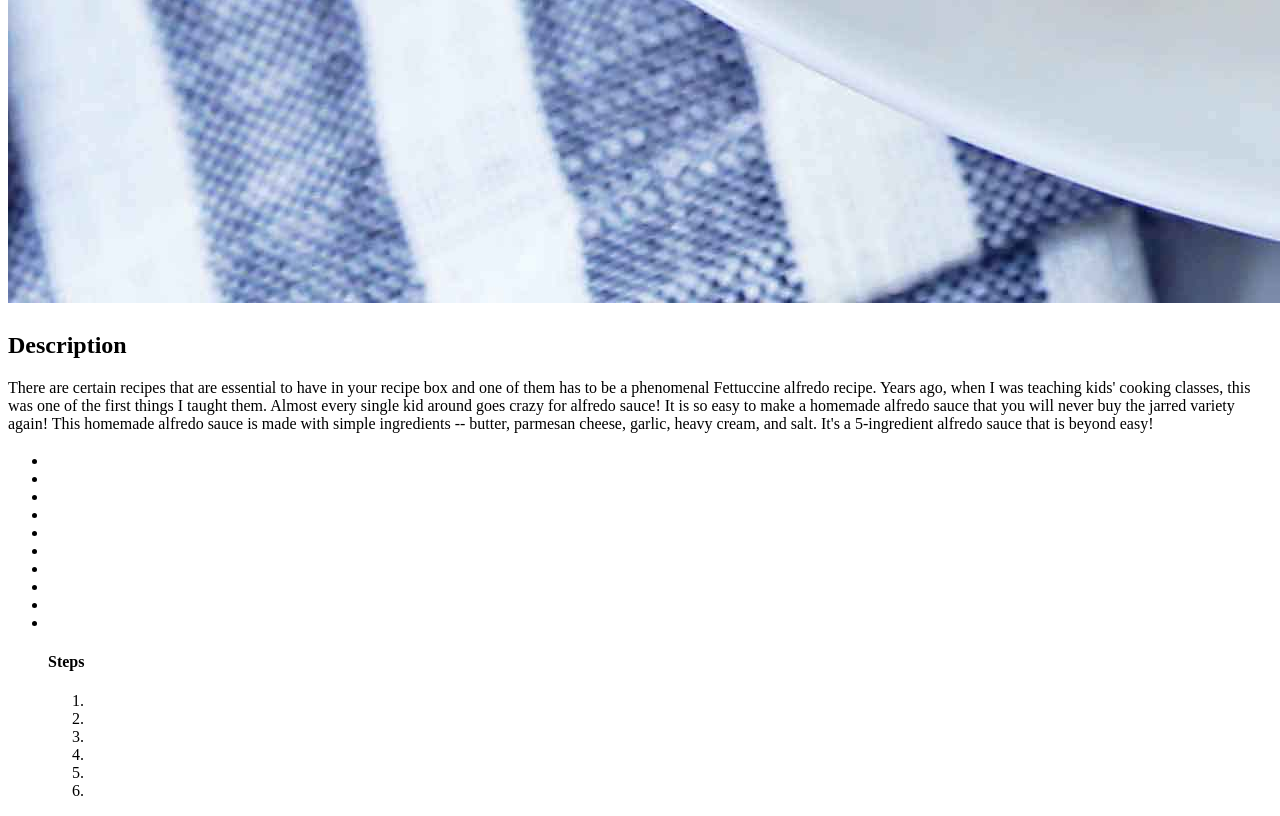
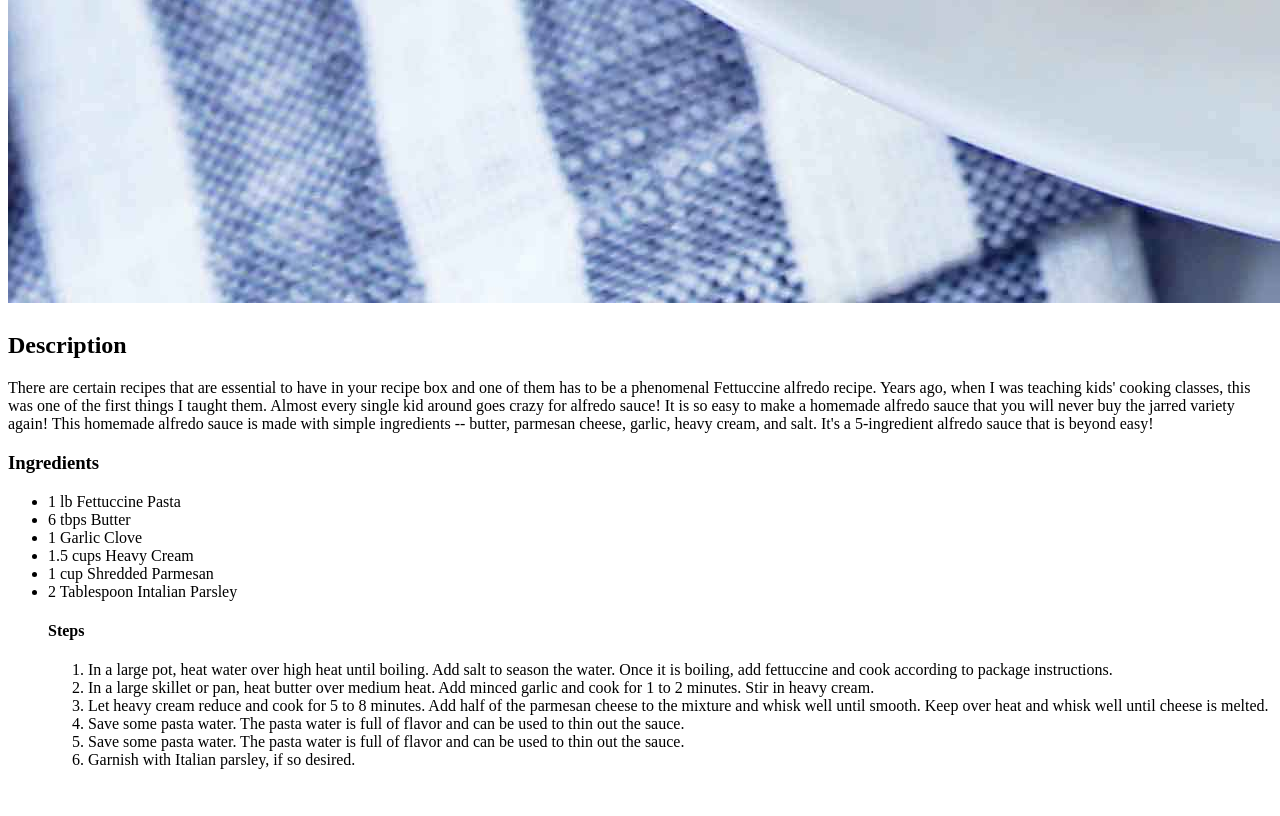
Before and after one commit to jordan902/odin-recipes, a plain HTML site: page recipes/alfredo.html in a window 1280 px wide. Shown: the part 3425-4241 px from the top of the page. After the commit the page ends 4210 px from the top, so only its background shows below. Drawn offline with Linux system fonts and the light colour scheme.

Commit message:
Create lists

```diff
--- a/recipes/alfredo.html
+++ b/recipes/alfredo.html
@@ -16,28 +16,24 @@
         This homemade alfredo sauce is made with simple ingredients -- butter, parmesan cheese, garlic, heavy cream, and salt. It's a 5-ingredient alfredo sauce that is beyond easy!
        </p>
 
-        <h3></h3>
+        <h3>Ingredients</h3>
         <ul>
-            <li></li>
-            <li>
-            <li></li>
-            <li></li>
-            <li></li>
-            <li></li>
-            <li></li>
-            <li></li>
-            <li></li>
-            <li></li>
+            <li>1 lb Fettuccine Pasta</li>
+            <li>6 tbps Butter</li>
+            <li>1 Garlic Clove</li>
+            <li>1.5 cups Heavy Cream</li>
+            <li>1 cup Shredded Parmesan</li>
+            <li>2 Tablespoon Intalian Parsley</li>
             </u>
 
         <h4>Steps</h4>
         <ol>
-            <li></li>
-            <li></li>
-            <li></li>
-            <li></li>
-            <li></li>
-            <li></li>
+            <li>In a large pot, heat water over high heat until boiling. Add salt to season the water. Once it is boiling, add fettuccine and cook according to package instructions.</li>
+            <li>In a large skillet or pan, heat butter over medium heat. Add minced garlic and cook for 1 to 2 minutes. Stir in heavy cream.</li>
+            <li>Let heavy cream reduce and cook for 5 to 8 minutes. Add half of the parmesan cheese to the mixture and whisk well until smooth. Keep over heat and whisk well until cheese is melted.</li>
+            <li>Save some pasta water. The pasta water is full of flavor and can be used to thin out the sauce.</li>
+            <li>Save some pasta water. The pasta water is full of flavor and can be used to thin out the sauce.</li>
+            <li>Garnish with Italian parsley, if so desired.</li>
         </ol>
 
     </body>
```
